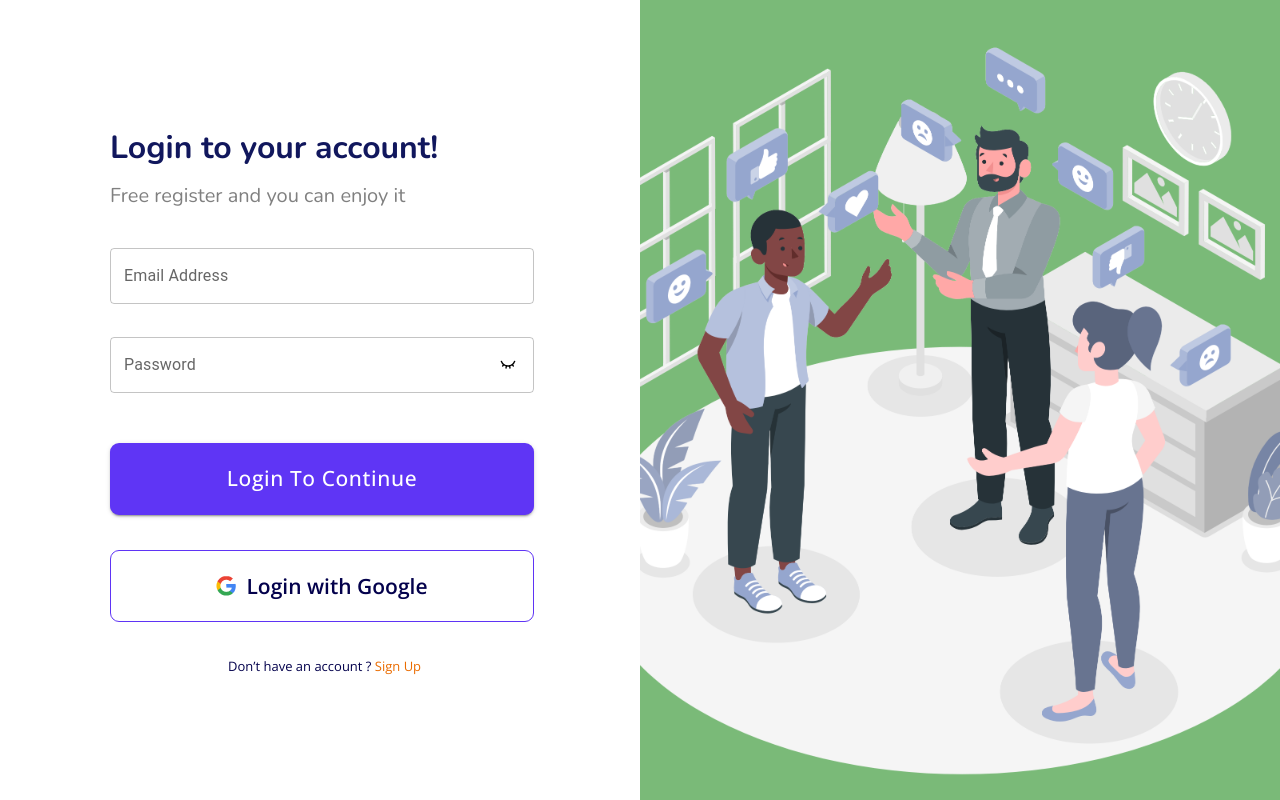
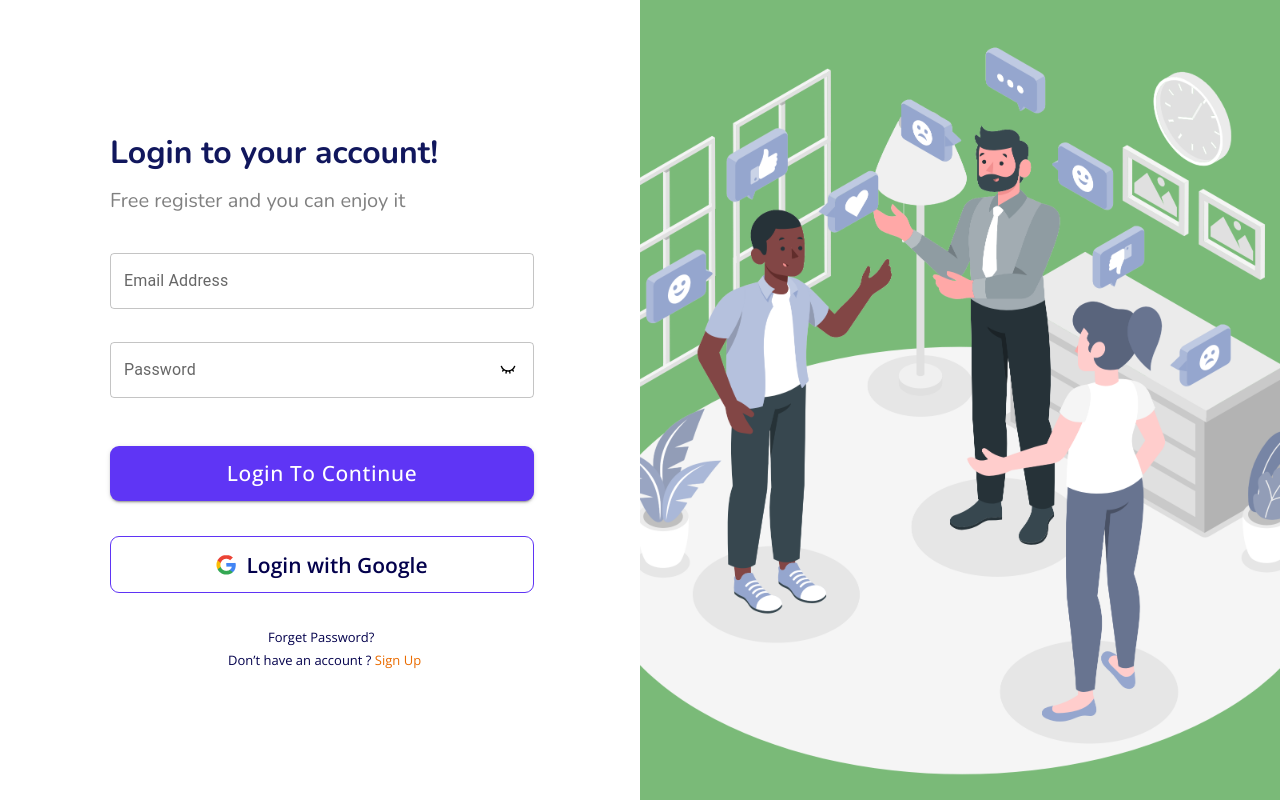
Before and after one commit to jaishee/Chatting-Web-App, a React (Vite) app: page /login in a window 1280 px wide. Built offline with nearby package versions, Linux system fonts and the light colour scheme.

Commit message:
Forget Password Part

```diff
--- a/src/index.css
+++ b/src/index.css
@@ -83,7 +83,7 @@
     align-items: center;
     justify-content: center;
     width: 422px;
-    height: 70px;
+    height: 55px;
     margin-top: 35px;
     column-gap: 10px;
     border: 1px solid #5F34F5;
@@ -111,8 +111,46 @@
     font-family: "Open Sans", sans-serif;
     font-weight: 400;
     color: #03014C;
-    padding-top: 35px;
+    padding-top: 5px;
     margin-left: 118px;
 }
-
+.log-para3{
+    font-size: 13px;
+    font-family: "Open Sans", sans-serif;
+    font-weight: 400;
+    color: #03014C;
+    padding-top: 35px;
+    margin-left: 158px;
+    cursor: pointer;
+}
+.forgetPasswordUI{
+    display: flex;
+    width: 100%;
+    height: 100vh;
+    position: absolute;
+    top: 0;
+    left: 0;
+    z-index: 3;
+    background: rgb(0, 0, 0,.5);
+    justify-content: center;
+    align-items: center;
+}
+.forgetPasswordBox{
+    width: 600px;
+    border-radius: 20px;
+    padding: 100px 0px;
+    background: white;
+    justify-content: center;
+    align-items: center;
+    display: flex;
+    flex-direction: column;
+}
+.buttonBox{
+    display: flex;
+    column-gap: 20px;
+    width: 422px;
+}
+.forgetPasswordUI .errorMessage{
+    margin-right: 305px;
+}
 /*Login Page Design End*/
--- a/src/pages/Login.jsx
+++ b/src/pages/Login.jsx
@@ -1,123 +1,151 @@
-import React, { useState } from 'react'
-import Grid from '@mui/material/Grid';
-import LoginImage from '../assets/Login.png'
-import TextField from '@mui/material/TextField';
-import { alpha, styled } from '@mui/material/styles';
-import Button from '@mui/material/Button';
-import { Link, useNavigate } from 'react-router-dom';
-import GoogleImg from '../assets/Google.png'
+import React, { useState } from "react";
+import Grid from "@mui/material/Grid";
+import LoginImage from "../assets/Login.png";
+import TextField from "@mui/material/TextField";
+import { alpha, styled } from "@mui/material/styles";
+import Button from "@mui/material/Button";
+import { Link, useNavigate } from "react-router-dom";
+import GoogleImg from "../assets/Google.png";
 import { LuEye, LuEyeClosed } from "react-icons/lu";
-import { getAuth, signInWithEmailAndPassword, GoogleAuthProvider, signInWithPopup } from "firebase/auth";
-import { toast, ToastContainer } from 'react-toastify';
+import {
+  getAuth,
+  signInWithEmailAndPassword,
+  GoogleAuthProvider,
+  signInWithPopup,
+  sendPasswordResetEmail
+} from "firebase/auth";
+import { toast, ToastContainer } from "react-toastify";
 
 const CssTextField = styled(TextField)({
-  '& label.Mui-focused': {
-    color: '#11175D',
+  "& label.Mui-focused": {
+    color: "#11175D",
   },
 
-  '& .MuiOutlinedInput-root': {
-    '&.Mui-focused fieldset': {
-      borderColor: '#11175D',
+  "& .MuiOutlinedInput-root": {
+    "&.Mui-focused fieldset": {
+      borderColor: "#11175D",
     },
   },
-  width: '424px',
-  marginBottom: '33px'
-
+  width: "424px",
+  marginBottom: "33px",
 });
 
 const CssButton = styled(Button)({
-    width:"424px",
-    height:"72px",
+  width: "424px",
+  height: "55px",
   borderRadius: "9px",
   background: "#5F35F5",
   padding: "19px 0px",
   fontSize: "21px",
   fontFamily: '"Open Sans", sans-serif',
   textTransform: "capitalize",
-    marginTop:"17px"
+  marginTop: "15px",
 });
 const Login = () => {
   const auth = getAuth();
   const provider = new GoogleAuthProvider();
-    let [showPassword,setShowPassword]=useState(false)
-    let [email,setEmail]=useState("")
-    let [password,setPassword]=useState("")
-    let [emailError,setEmailError]=useState("")
-    let [passwordError,setPasswordError]=useState("")
-    let navigate = useNavigate()
+  let [showPassword, setShowPassword] = useState(false);
+  let [email, setEmail] = useState("");
+  let [password, setPassword] = useState("");
+  let [emailError, setEmailError] = useState("");
+  let [passwordError, setPasswordError] = useState("");
+  let [forgetEmail, setForgetEmail]= useState("")
+  let [forgetEmailError, setForgetEmailError]= useState("")
+  let [forgetUI, setForgetUI] = useState(false)
+  let navigate = useNavigate();
 
-    let handleEmail=(e)=>{
-      setEmail(e.target.value)
-      setEmailError("")
-    }
-    let handlePassword=(password)=>{
-      setPassword(password.target.value)
-      setPasswordError("")
-    }
-    let handleSignIn=()=>{
-      if(!email){
-        setEmailError("* Email is required")
-      }else{
-        if(!/^\w+([\.-]?\w+)*@\w+([\.-]?\w+)*(\.\w{2,3})+$/.test(email)){
-          setEmailError("Enter a valid email")
+  let handleEmail = (e) => {
+    setEmail(e.target.value);
+    setEmailError("");
+  };
+  let handlePassword = (password) => {
+    setPassword(password.target.value);
+    setPasswordError("");
+  };
+  let handleSignIn = () => {
+    if (!email) {
+      setEmailError("* Email is required");
+    } else {
+      if (!/^\w+([\.-]?\w+)*@\w+([\.-]?\w+)*(\.\w{2,3})+$/.test(email)) {
+        setEmailError("Enter a valid email");
       }
     }
-      if(!password){
-        setPasswordError("* Password is required")
-      }else if(!/(?=.*[a-z])/.test(password)){
-        setPasswordError("Ensures at least one lowercase letter")
-      }else if(!/(?=.*[A-Z])/.test(password)){
-        setPasswordError("Ensures at least one uppercase letter")
-      }else if(!/(?=.*\d)/.test(password)){
-        setPasswordError("Ensures at least one digit")
-      }else if(!/(?=.*[@$!%*?&])/.test(password)){
-        setPasswordError("Ensures at least one special character")
-      }else if(!/([A-Za-z\d@$!%*?&]{8,}$)/.test(password)){
-        setPasswordError("Ensures the password is at least 8 characters long")
-      }
-      else{
+    if (!password) {
+      setPasswordError("* Password is required");
+    } else if (!/(?=.*[a-z])/.test(password)) {
+      setPasswordError("Ensures at least one lowercase letter");
+    } else if (!/(?=.*[A-Z])/.test(password)) {
+      setPasswordError("Ensures at least one uppercase letter");
+    } else if (!/(?=.*\d)/.test(password)) {
+      setPasswordError("Ensures at least one digit");
+    } else if (!/(?=.*[@$!%*?&])/.test(password)) {
+      setPasswordError("Ensures at least one special character");
+    } else if (!/([A-Za-z\d@$!%*?&]{8,}$)/.test(password)) {
+      setPasswordError("Ensures the password is at least 8 characters long");
+    } else {
       signInWithEmailAndPassword(auth, email, password)
         .then((user) => {
-          if(user.user.emailVerified){
-            toast.success("Login Successful!")
-            navigate('/home')
-          }else{
-            toast.error("Email is not varified!")
+          if (user.user.emailVerified) {
+            toast.success("Login Successful!");
+            navigate("/home");
+          } else {
+            toast.error("Email is not varified!");
           }
-
         })
         .catch((error) => {
           const errorCode = error.code;
           console.log(errorCode);
-          if(errorCode.includes("auth/invalid-credential")){
-            toast.error("Email & Password incorrect!")
+          if (errorCode.includes("auth/invalid-credential")) {
+            toast.error("Email & Password incorrect!");
+          }else if (errorCode.includes("auth/too-many-requests")) {
+            toast.error("Try again later!");
+          }
+        });
+    }
+  };
+  let handleGoogle = () => {
+    signInWithPopup(auth, provider)
+      .then((result) => {
+        navigate("/home");
+      })
+      .catch((error) => {
+        const errorCode = error.code;
+        console.log(errorCode);
+      });
+  };
+  let handleForgetPassword = () => {
+    setForgetUI(true)
+  };
+  let handleForgetEmail=(e)=>{
+    setForgetEmail(e.target.value);
+    setForgetEmailError("");
+  }
+  let handleForgetPasswordButton=()=>{
+    if(!forgetEmail){
+      setForgetEmailError("*Email is required")
+    }else{
+      sendPasswordResetEmail(auth, forgetEmail)
+        .then(() => {
+          toast.success("Email Sent. Please Check your email.");
+          setTimeout(()=>{
+            setForgetUI(false)
+          },3000)
+        })
+        .catch((error) => {
+          const errorCode = error.code;
+          if (errorCode.includes("auth/too-many-requests")) {
+            toast.error("Try again later!");
+          }
+        });
+    }
+  }
+  let handleBackToLogin=()=>{
+    setForgetUI(false)
   }
 
 
-        });
-      }
-
-    }
-    let handleGoogle=()=>{
-
-      signInWithPopup(auth, provider)
-      .then((result) => {
-        navigate('/home')
-      }).catch((error) => {
-        const errorCode = error.code;
-        console.log(errorCode);
-
-
-      });
-    }
-
   return (
-    <Grid container>
-        <Grid size={6}>
-          <div className='reg-content-box'>
-            <div className='reg-content'>
-            <h2>Login to your account!</h2>
-            <p className='paragraph'>Free register and you can enjoy it</p>
+    <>
       <ToastContainer
                 position="top-left"
                 autoClose={5000}
@@ -130,39 +158,78 @@ const Login = () => {
                 pauseOnHover
                 theme="light"
       />
+
       {
-              emailError && <p className='errorMessage'>{emailError}</p>
-            }
-            <CssTextField onChange={handleEmail} id="outlined-basic" label="Email Address" variant="outlined" />
-            {
-              passwordError && <p className='errorMessage'>{passwordError}</p>
-            }
-            <div className='logPasswordField'>
-              <CssTextField onChange={handlePassword} type={showPassword?"text":"password"} id="outlined-basic" label="Password" variant="outlined" />
-              <div onClick={()=>setShowPassword(!showPassword)} className='logEyeIcon'>
-                {
-                  showPassword
+        forgetUI
         ?
-                  <LuEye />
-                  :
-                  <LuEyeClosed />
-                }
+        <div className="forgetPasswordUI">
+          <div className="forgetPasswordBox">
+            {forgetEmailError && <p className="errorMessage">{forgetEmailError}</p>}
+            <CssTextField onChange={handleForgetEmail} value={forgetEmail} id="outlined-basic" label="Email Address" variant="outlined"/>
+            <div className="buttonBox">
+              <CssButton onClick={handleBackToLogin} variant="contained">Back to Login</CssButton>
+              <CssButton onClick={handleForgetPasswordButton} variant="contained">Send Code</CssButton>
             </div>
           </div>
-            <CssButton  onClick={handleSignIn} variant="contained">Login to Continue</CssButton>
-            <div onClick={handleGoogle} className='loginType'>
+      </div>
+        :
+        <Grid container>
+        <Grid size={6}>
+          <div className="reg-content-box">
+            <div className="reg-content">
+              <h2>Login to your account!</h2>
+              <p className="paragraph">Free register and you can enjoy it</p>
+
+              {emailError && <p className="errorMessage">{emailError}</p>}
+              <CssTextField
+                onChange={handleEmail}
+                id="outlined-basic"
+                label="Email Address"
+                variant="outlined"
+              />
+              {passwordError && <p className="errorMessage">{passwordError}</p>}
+              <div className="logPasswordField">
+                <CssTextField
+                  onChange={handlePassword}
+                  type={showPassword ? "text" : "password"}
+                  id="outlined-basic"
+                  label="Password"
+                  variant="outlined"
+                />
+                <div
+                  onClick={() => setShowPassword(!showPassword)}
+                  className="logEyeIcon"
+                >
+                  {showPassword ? <LuEye /> : <LuEyeClosed />}
+                </div>
+              </div>
+              <CssButton onClick={handleSignIn} variant="contained">
+                Login to Continue
+              </CssButton>
+              <div onClick={handleGoogle} className="loginType">
                 <img src={GoogleImg} alt="" />
                 <p>Login with Google</p>
               </div>
-            <p className='log-para2'>Don’t have an account ? <Link to='/'><span>Sign Up</span></Link></p>
+              <p onClick={handleForgetPassword} className="log-para3">
+                Forget Password?
+              </p>
+              <p className="log-para2">
+                Don’t have an account ?{" "}
+                <Link to="/">
+                  <span>Sign Up</span>
+                </Link>
+              </p>
             </div>
           </div>
         </Grid>
         <Grid size={6}>
-          <img className='log-image' src={LoginImage} alt="" />
+          <img className="log-image" src={LoginImage} alt="" />
         </Grid>
       </Grid>
-  )
       }
 
-export default Login
+    </>
+  );
+};
+
+export default Login;
```
Lines whose indentation alone changed are shown as unchanged.
